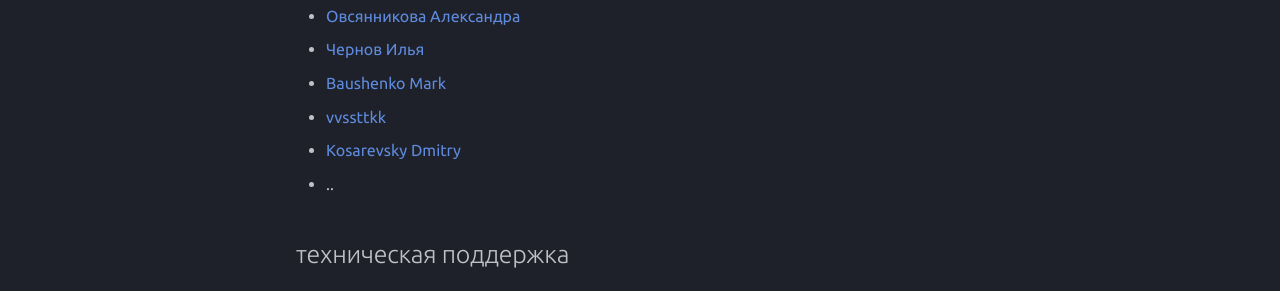
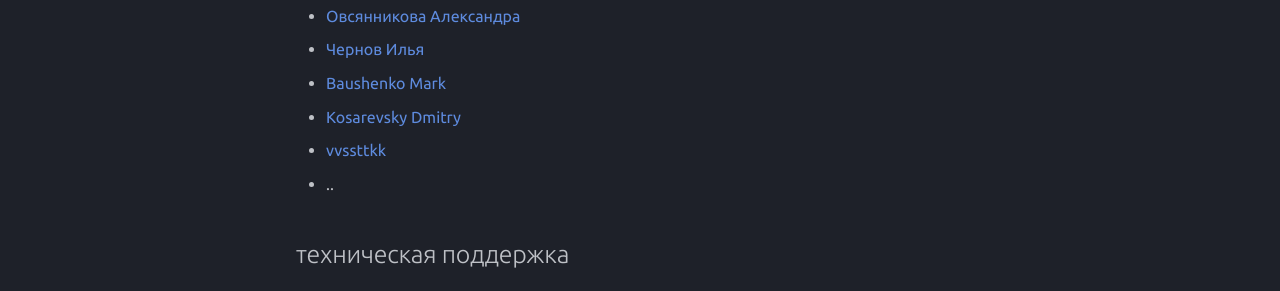
Before and after one commit to open-data-science/pycourse, an MkDocs documentation site: the page built from docs/authors.md, in a window 1280 px wide. Shown: the part 425-716 px from the top of the page. Built offline with MkDocs 1.6.1 and Material for MkDocs 9.7.7, drawn with Linux system fonts in a browser that asks for light colours; comment, search, counter and statistics services are not loaded.

```diff
--- a/docs/authors.md
+++ b/docs/authors.md
@@ -10,8 +10,8 @@
 - [Овсянникова Александра](https://github.com/alexmorphine)
 - [Чернов Илья](https://github.com/ch3rn0v/)
 - [Baushenko Mark](https://github.com/e0xextazy)
+- [Kosarevsky Dmitry](https://github.com/dKosarevsky)
 - [vvssttkk](https://github.com/vvssttkk)
-- [Kosarevsky Dmitry](https://github.com/dKosarevsky)
 - ..
 
 ## техническая поддержка
```
